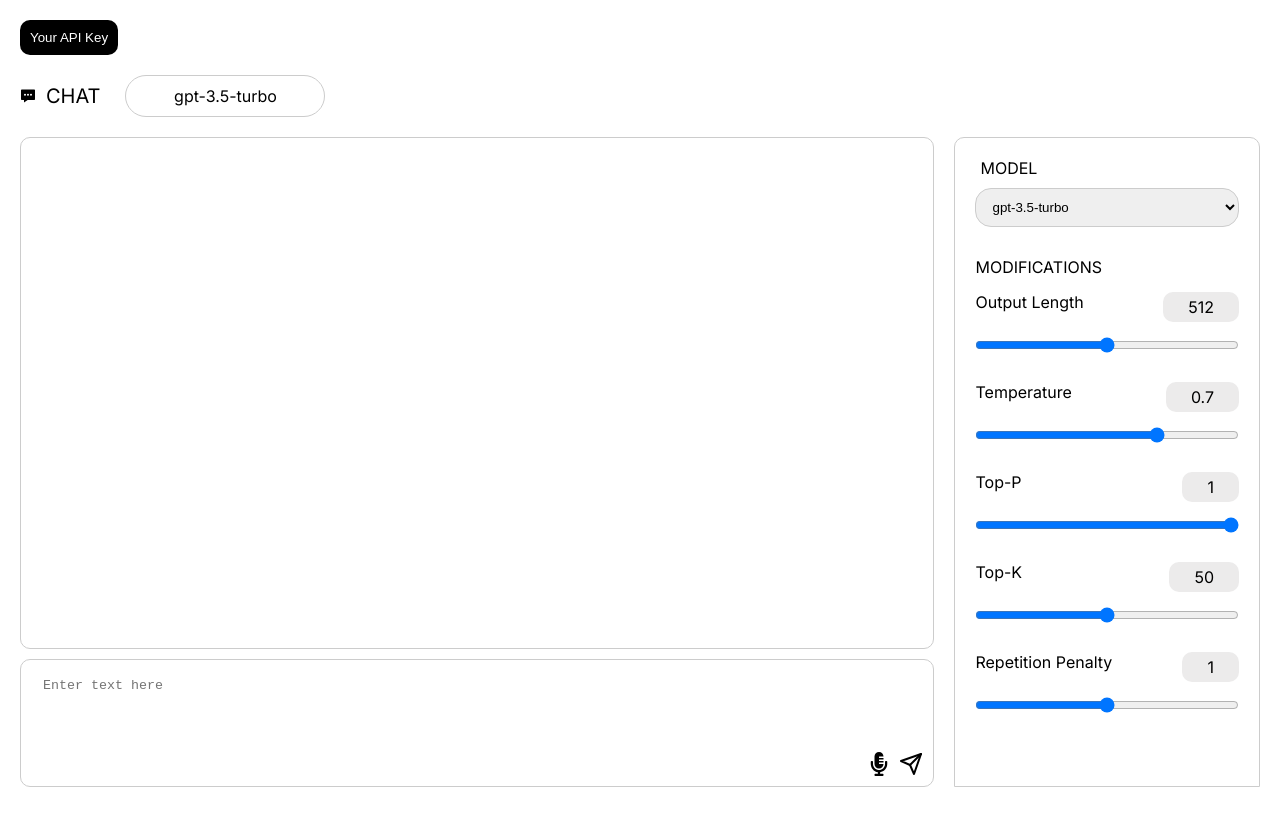
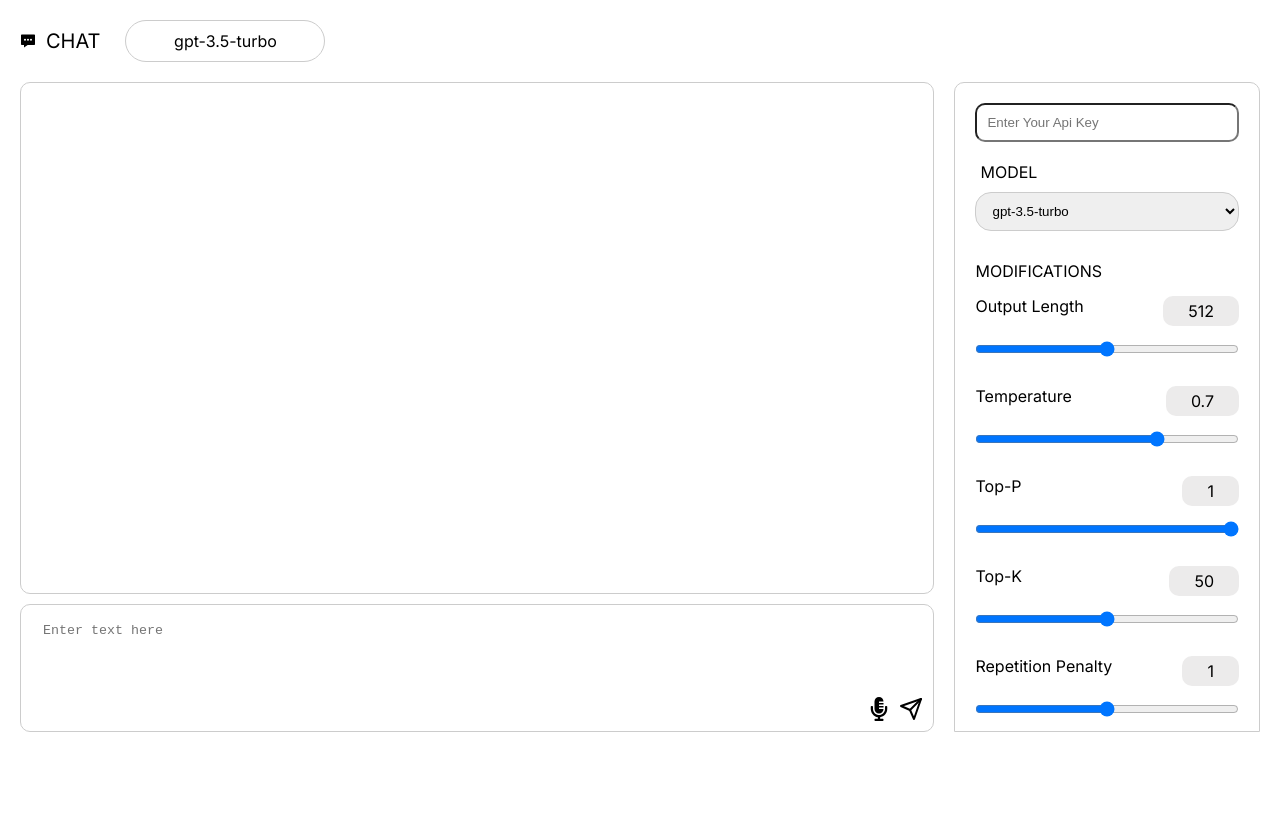
Before and after one commit to arkalal/playground-ai, a Next.js app: page / in a window 1280 px wide. Built offline with nearby package versions, Linux system fonts and the light colour scheme.

Commit message:
updated api changes

```diff
--- a/components/Chat.module.scss
+++ b/components/Chat.module.scss
@@ -150,6 +150,16 @@
       border-top-right-radius: 10px;
       height: 650px;
 
+      .settingsApiInput {
+        margin-bottom: 20px;
+
+        input {
+          width: 100%;
+          padding: 10px;
+          border-radius: 10px;
+        }
+      }
+
       .modelSelector {
         margin-bottom: 20px;
 
--- a/components/ChatWindow/ChatWindow.js
+++ b/components/ChatWindow/ChatWindow.js
@@ -17,7 +17,7 @@ const ChatWindow = () => {
   const [topP, setTopP] = useState(1.0);
   const [topK, setTopK] = useState(50);
   const [repetitionPenalty, setRepetitionPenalty] = useState(1.0);
-  const [KeyPopup, setKeyPopup] = useState(false);
+  // const [KeyPopup, setKeyPopup] = useState(false);
   const [Key, setKey] = useState("");
 
   const { messages, input, handleInputChange, handleSubmit } = useChat({
@@ -43,15 +43,15 @@ const ChatWindow = () => {
 
   return (
     <div className={styles.chatContainer}>
-      <button onClick={() => setKeyPopup(true)} className={styles.chatApiKey}>
+      {/* <button onClick={() => setKeyPopup(true)} className={styles.chatApiKey}>
         Your API Key
-      </button>
+      </button> */}
 
-      {KeyPopup && (
+      {/* {KeyPopup && (
         <>
           <ApiKey setKey={setKey} setKeyPopup={setKeyPopup} />
         </>
-      )}
+      )} */}
 
       <div className={styles.modelBoxes}>
         <div className={styles.modelChat}>
@@ -81,6 +81,14 @@ const ChatWindow = () => {
           />
         </div>
         <div className={styles.settingsPanel}>
+          <div className={styles.settingsApiInput}>
+            <input
+              onChange={(e) => setKey(e.target.value)}
+              type="text"
+              placeholder="Enter Your Api Key"
+              value={Key}
+            />
+          </div>
           <ModelSelector model={model} setModel={setModel} />
           <div className={styles.modifications}>
             <h3>MODIFICATIONS</h3>
```
